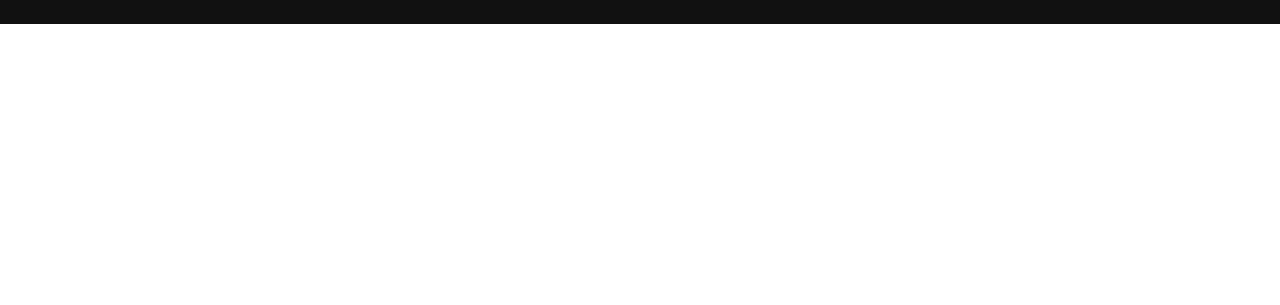
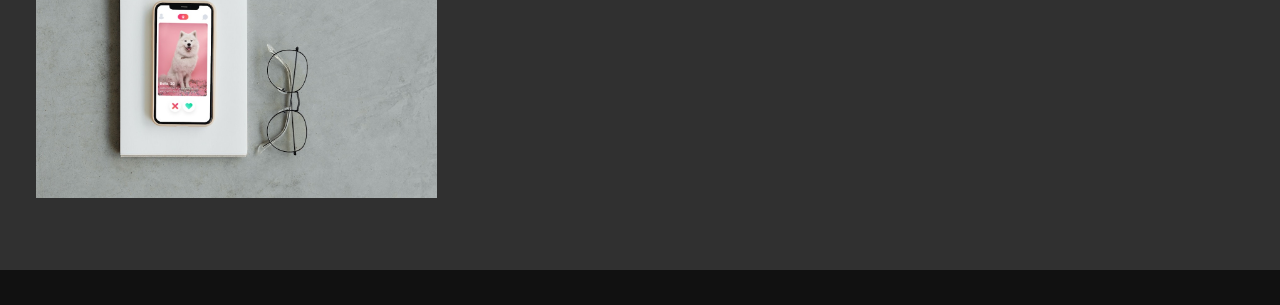
Before and after one commit to VanessaAz/Portfolio, a website built with webpack: page index.html in a window 1280 px wide. Shown: the part 2454-2759 px from the top of the page. Before the commit the page ends 2478 px from the top, so only its background shows below. Built offline with nearby package versions, Linux system fonts and the light colour scheme.

Commit message:
add mockup to img

```diff
--- a/index.css
+++ b/index.css
@@ -372,7 +372,8 @@ header {
 
 .portfolio{
     display: grid;
-    grid-template-columns: repeat(auto-fit, minmax(250px, 1fr));
+    grid-template-columns: repeat(auto-fit, minmax(300px, 1fr));
+    grid-template-rows: auto;
     grid-gap: 3px;
 }
 
--- a/index.html
+++ b/index.html
@@ -99,6 +99,10 @@
                 <img src="img/oldagram-mock.jpg" class="portfolio__image">
             </a>
 
+            <a href="#" class="portfolio__item">
+                <img src="img/tindog-mock.jpg" class="portfolio__image">
+            </a>
+
            </div>
         </section>
 
```
Also changed, not shown: img/tindog-mock.jpg (added).
